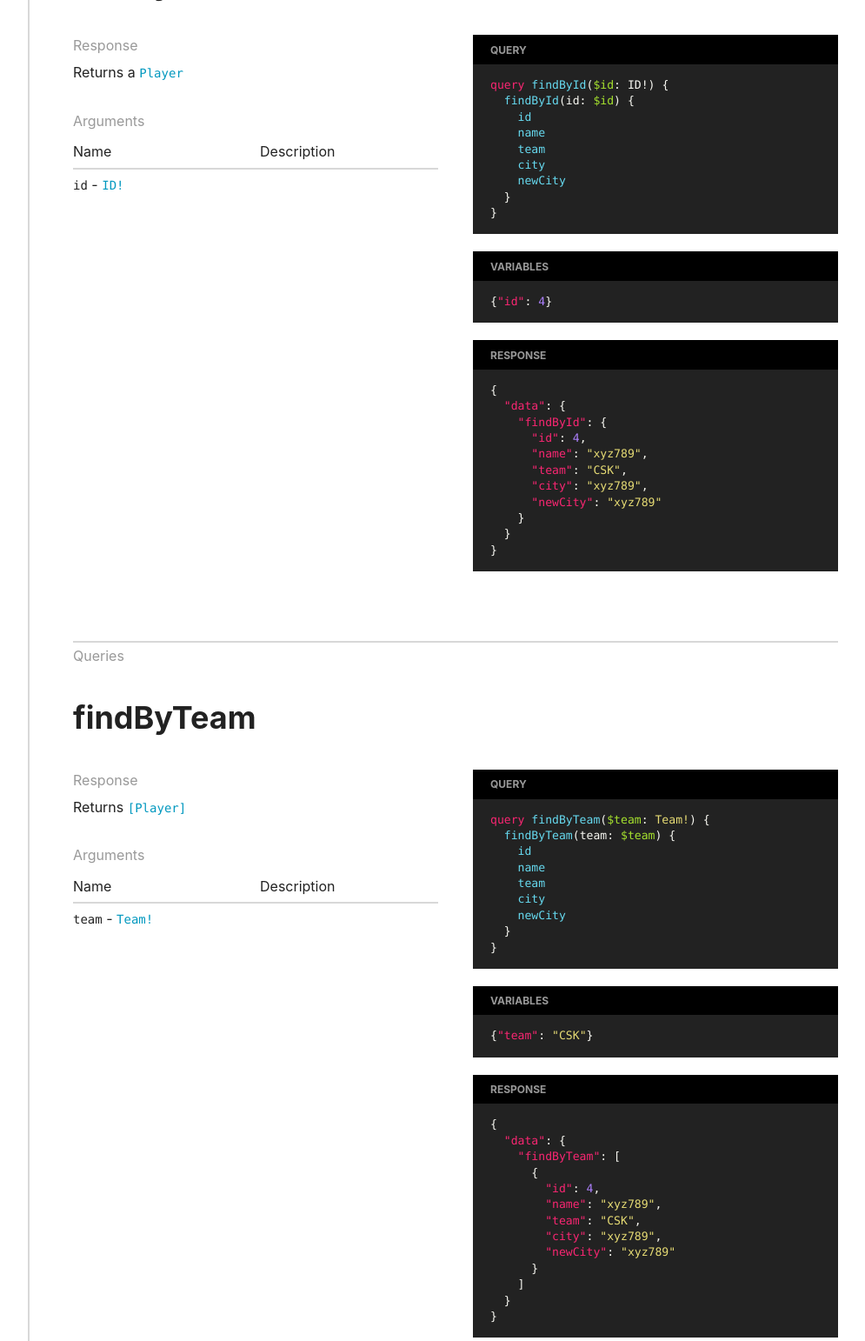
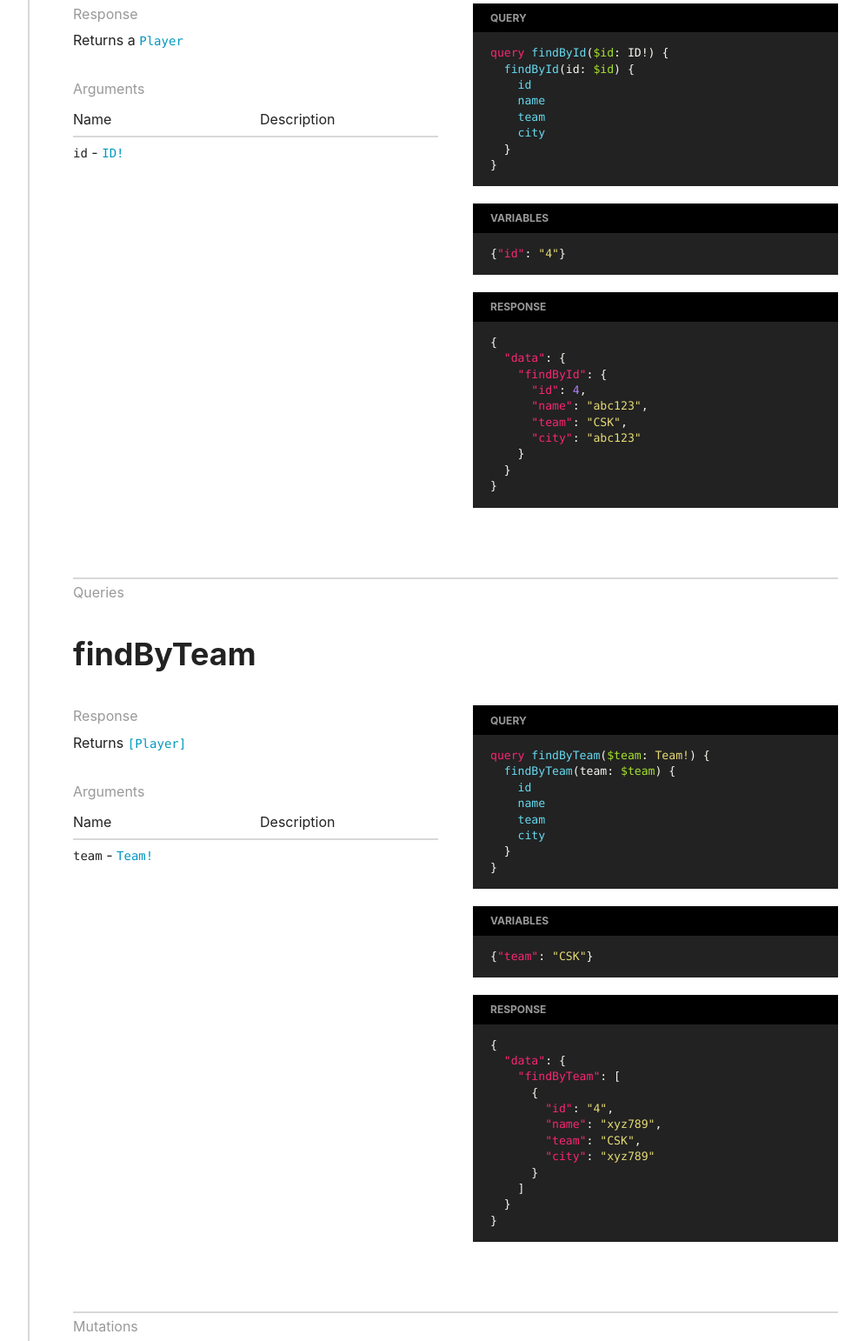
Before and after one commit to LATHAAJ/SpectaQl-Documentation, a plain HTML site: page docs/index.html in a window 1280 px wide. Shown: the part 1223-2765 px from the top of the page at 87% size, without its empty margins (266-1261 px from the left). Drawn offline with Linux system fonts and the light colour scheme.

Commit message:
document generated

```diff
--- a/docs/index.html
+++ b/docs/index.html
@@ -110,7 +110,6 @@
     <span class="hljs-symbol">name</span>
     <span class="hljs-symbol">team</span>
     <span class="hljs-symbol">city</span>
-    <span class="hljs-symbol">newCity</span>
   }</span></span>
 }</span></span>
 </code></pre>
@@ -124,8 +123,7 @@
         <span class="hljs-attr">"id"</span><span class="hljs-punctuation">:</span> <span class="hljs-string">"4"</span><span class="hljs-punctuation">,</span>
         <span class="hljs-attr">"name"</span><span class="hljs-punctuation">:</span> <span class="hljs-string">"xyz789"</span><span class="hljs-punctuation">,</span>
         <span class="hljs-attr">"team"</span><span class="hljs-punctuation">:</span> <span class="hljs-string">"CSK"</span><span class="hljs-punctuation">,</span>
-        <span class="hljs-attr">"city"</span><span class="hljs-punctuation">:</span> <span class="hljs-string">"abc123"</span><span class="hljs-punctuation">,</span>
-        <span class="hljs-attr">"newCity"</span><span class="hljs-punctuation">:</span> <span class="hljs-string">"xyz789"</span>
+        <span class="hljs-attr">"city"</span><span class="hljs-punctuation">:</span> <span class="hljs-string">"xyz789"</span>
       <span class="hljs-punctuation">}</span>
     <span class="hljs-punctuation">]</span>
   <span class="hljs-punctuation">}</span>
@@ -180,14 +178,13 @@
     <span class="hljs-symbol">name</span>
     <span class="hljs-symbol">team</span>
     <span class="hljs-symbol">city</span>
-    <span class="hljs-symbol">newCity</span>
   }</span></span>
 }</span></span>
 </code></pre>
                 </div>
                 <div class="example-section example-section-is-code operation-variables-example">
                   <h5>Variables</h5>
-                  <pre><code class="hljs language-json"><span class="hljs-punctuation">{</span><span class="hljs-attr">"id"</span><span class="hljs-punctuation">:</span> <span class="hljs-number">4</span><span class="hljs-punctuation">}</span>
+                  <pre><code class="hljs language-json"><span class="hljs-punctuation">{</span><span class="hljs-attr">"id"</span><span class="hljs-punctuation">:</span> <span class="hljs-string">"4"</span><span class="hljs-punctuation">}</span>
 </code></pre>
                 </div>
                 <div class="example-section example-section-is-code operation-response-example">
@@ -196,10 +193,9 @@
   <span class="hljs-attr">"data"</span><span class="hljs-punctuation">:</span> <span class="hljs-punctuation">{</span>
     <span class="hljs-attr">"findById"</span><span class="hljs-punctuation">:</span> <span class="hljs-punctuation">{</span>
       <span class="hljs-attr">"id"</span><span class="hljs-punctuation">:</span> <span class="hljs-number">4</span><span class="hljs-punctuation">,</span>
-      <span class="hljs-attr">"name"</span><span class="hljs-punctuation">:</span> <span class="hljs-string">"xyz789"</span><span class="hljs-punctuation">,</span>
+      <span class="hljs-attr">"name"</span><span class="hljs-punctuation">:</span> <span class="hljs-string">"abc123"</span><span class="hljs-punctuation">,</span>
       <span class="hljs-attr">"team"</span><span class="hljs-punctuation">:</span> <span class="hljs-string">"CSK"</span><span class="hljs-punctuation">,</span>
-      <span class="hljs-attr">"city"</span><span class="hljs-punctuation">:</span> <span class="hljs-string">"xyz789"</span><span class="hljs-punctuation">,</span>
-      <span class="hljs-attr">"newCity"</span><span class="hljs-punctuation">:</span> <span class="hljs-string">"xyz789"</span>
+      <span class="hljs-attr">"city"</span><span class="hljs-punctuation">:</span> <span class="hljs-string">"abc123"</span>
     <span class="hljs-punctuation">}</span>
   <span class="hljs-punctuation">}</span>
 <span class="hljs-punctuation">}</span>
@@ -253,7 +249,6 @@
     <span class="hljs-symbol">name</span>
     <span class="hljs-symbol">team</span>
     <span class="hljs-symbol">city</span>
-    <span class="hljs-symbol">newCity</span>
   }</span></span>
 }</span></span>
 </code></pre>
@@ -269,11 +264,10 @@
   <span class="hljs-attr">"data"</span><span class="hljs-punctuation">:</span> <span class="hljs-punctuation">{</span>
     <span class="hljs-attr">"findByTeam"</span><span class="hljs-punctuation">:</span> <span class="hljs-punctuation">[</span>
       <span class="hljs-punctuation">{</span>
-        <span class="hljs-attr">"id"</span><span class="hljs-punctuation">:</span> <span class="hljs-number">4</span><span class="hljs-punctuation">,</span>
+        <span class="hljs-attr">"id"</span><span class="hljs-punctuation">:</span> <span class="hljs-string">"4"</span><span class="hljs-punctuation">,</span>
         <span class="hljs-attr">"name"</span><span class="hljs-punctuation">:</span> <span class="hljs-string">"xyz789"</span><span class="hljs-punctuation">,</span>
         <span class="hljs-attr">"team"</span><span class="hljs-punctuation">:</span> <span class="hljs-string">"CSK"</span><span class="hljs-punctuation">,</span>
-        <span class="hljs-attr">"city"</span><span class="hljs-punctuation">:</span> <span class="hljs-string">"xyz789"</span><span class="hljs-punctuation">,</span>
-        <span class="hljs-attr">"newCity"</span><span class="hljs-punctuation">:</span> <span class="hljs-string">"xyz789"</span>
+        <span class="hljs-attr">"city"</span><span class="hljs-punctuation">:</span> <span class="hljs-string">"xyz789"</span>
       <span class="hljs-punctuation">}</span>
     <span class="hljs-punctuation">]</span>
   <span class="hljs-punctuation">}</span>
@@ -348,7 +342,6 @@
     <span class="hljs-symbol">name</span>
     <span class="hljs-symbol">team</span>
     <span class="hljs-symbol">city</span>
-    <span class="hljs-symbol">newCity</span>
   }</span></span>
 }</span></span>
 </code></pre>
@@ -356,9 +349,9 @@
                 <div class="example-section example-section-is-code operation-variables-example">
                   <h5>Variables</h5>
                   <pre><code class="hljs language-json"><span class="hljs-punctuation">{</span>
-  <span class="hljs-attr">"name"</span><span class="hljs-punctuation">:</span> <span class="hljs-string">"abc123"</span><span class="hljs-punctuation">,</span>
+  <span class="hljs-attr">"name"</span><span class="hljs-punctuation">:</span> <span class="hljs-string">"xyz789"</span><span class="hljs-punctuation">,</span>
   <span class="hljs-attr">"team"</span><span class="hljs-punctuation">:</span> <span class="hljs-string">"CSK"</span><span class="hljs-punctuation">,</span>
-  <span class="hljs-attr">"city"</span><span class="hljs-punctuation">:</span> <span class="hljs-string">"abc123"</span>
+  <span class="hljs-attr">"city"</span><span class="hljs-punctuation">:</span> <span class="hljs-string">"xyz789"</span>
 <span class="hljs-punctuation">}</span>
 </code></pre>
                 </div>
@@ -367,11 +360,10 @@
                   <pre><code class="hljs language-json"><span class="hljs-punctuation">{</span>
   <span class="hljs-attr">"data"</span><span class="hljs-punctuation">:</span> <span class="hljs-punctuation">{</span>
     <span class="hljs-attr">"createPlayer"</span><span class="hljs-punctuation">:</span> <span class="hljs-punctuation">{</span>
-      <span class="hljs-attr">"id"</span><span class="hljs-punctuation">:</span> <span class="hljs-number">4</span><span class="hljs-punctuation">,</span>
-      <span class="hljs-attr">"name"</span><span class="hljs-punctuation">:</span> <span class="hljs-string">"abc123"</span><span class="hljs-punctuation">,</span>
+      <span class="hljs-attr">"id"</span><span class="hljs-punctuation">:</span> <span class="hljs-string">"4"</span><span class="hljs-punctuation">,</span>
+      <span class="hljs-attr">"name"</span><span class="hljs-punctuation">:</span> <span class="hljs-string">"xyz789"</span><span class="hljs-punctuation">,</span>
       <span class="hljs-attr">"team"</span><span class="hljs-punctuation">:</span> <span class="hljs-string">"CSK"</span><span class="hljs-punctuation">,</span>
-      <span class="hljs-attr">"city"</span><span class="hljs-punctuation">:</span> <span class="hljs-string">"abc123"</span><span class="hljs-punctuation">,</span>
-      <span class="hljs-attr">"newCity"</span><span class="hljs-punctuation">:</span> <span class="hljs-string">"xyz789"</span>
+      <span class="hljs-attr">"city"</span><span class="hljs-punctuation">:</span> <span class="hljs-string">"xyz789"</span>
     <span class="hljs-punctuation">}</span>
   <span class="hljs-punctuation">}</span>
 <span class="hljs-punctuation">}</span>
@@ -456,12 +448,6 @@
                         <td>
                         </td>
                       </tr>
-                      <tr>
-                        <td data-property-name=""><span class="property-name"><code>newCity</code></span> - <span class="property-type"><a href="#definition-String"><code>String</code></a></span>
-                        </td>
-                        <td>
-                        </td>
-                      </tr>
                     </tbody>
                   </table>
                 </div>
@@ -471,10 +457,9 @@
                   <h5>Example</h5>
                   <pre><code class="hljs language-json"><span class="hljs-punctuation">{</span>
   <span class="hljs-attr">"id"</span><span class="hljs-punctuation">:</span> <span class="hljs-number">4</span><span class="hljs-punctuation">,</span>
-  <span class="hljs-attr">"name"</span><span class="hljs-punctuation">:</span> <span class="hljs-string">"xyz789"</span><span class="hljs-punctuation">,</span>
+  <span class="hljs-attr">"name"</span><span class="hljs-punctuation">:</span> <span class="hljs-string">"abc123"</span><span class="hljs-punctuation">,</span>
   <span class="hljs-attr">"team"</span><span class="hljs-punctuation">:</span> <span class="hljs-string">"CSK"</span><span class="hljs-punctuation">,</span>
-  <span class="hljs-attr">"city"</span><span class="hljs-punctuation">:</span> <span class="hljs-string">"abc123"</span><span class="hljs-punctuation">,</span>
-  <span class="hljs-attr">"newCity"</span><span class="hljs-punctuation">:</span> <span class="hljs-string">"abc123"</span>
+  <span class="hljs-attr">"city"</span><span class="hljs-punctuation">:</span> <span class="hljs-string">"xyz789"</span>
 <span class="hljs-punctuation">}</span>
 </code></pre>
                 </div>
@@ -554,13 +539,6 @@
                         <td>
                         </td>
                       </tr>
-                      <tr>
-                        <td>
-                          <p><code>IST</code></p>
-                        </td>
-                        <td>
-                        </td>
-                      </tr>
                     </tbody>
                   </table>
                 </div>
```
